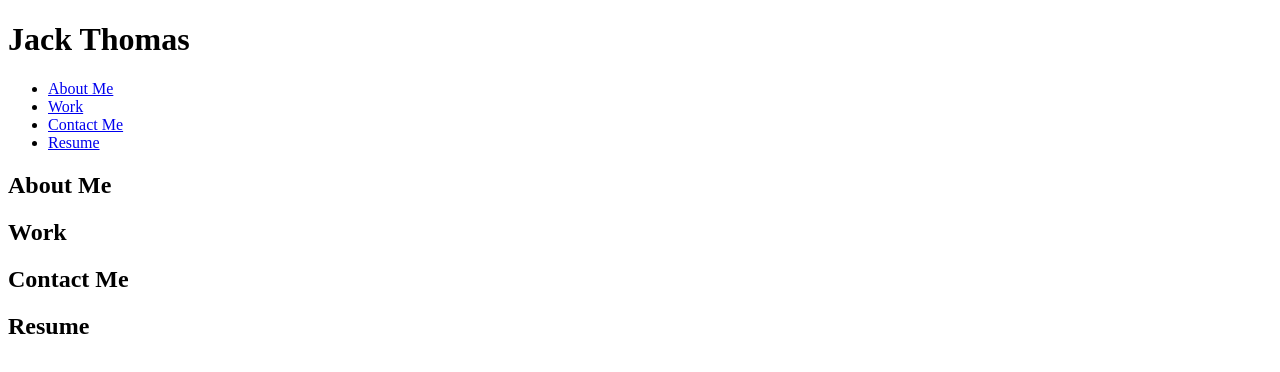
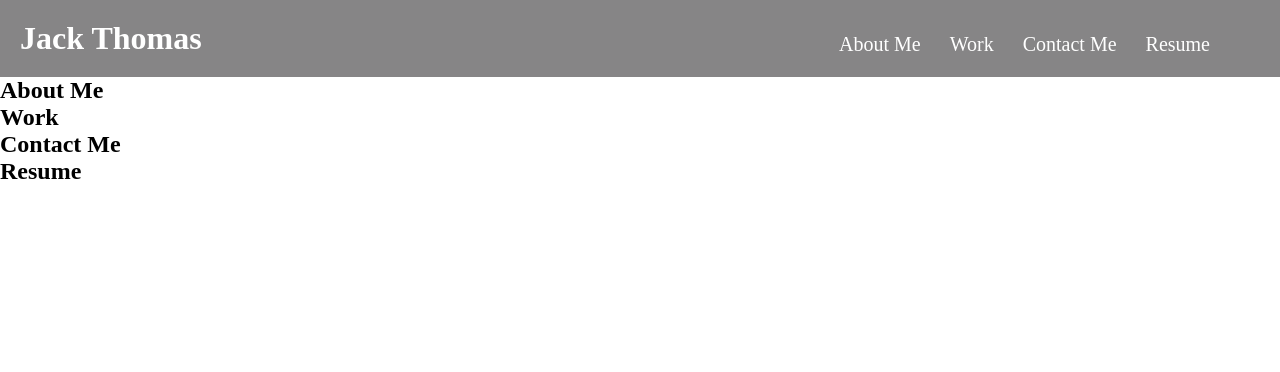
Before and after one commit to jthomas47/Professional-Portfolio, a plain HTML site: page index.html in a window 1280 px wide. Drawn offline with Linux system fonts and the light colour scheme.

Commit message:
added css and images to assets folder

```diff
--- a/assets/css/style.css
+++ b/assets/css/style.css
@@ -0,0 +1,38 @@
+* {
+    box-sizing: border-box;
+    padding: 0;
+    margin: 0;
+}
+
+header {
+    padding: 20px;
+    background-color: rgb(134, 133, 134);
+}
+
+header h1 {
+    display: inline-block;
+    color: white;
+}
+
+header nav {
+    padding-top: 13px;
+    float: right;
+    display: flex;
+    margin-right: 50px;
+
+}
+
+header nav ul {
+    list-style-type: none;
+}
+
+header nav ul li {
+    display: inline-block;
+    margin-left: 25px
+}
+
+a {
+    text-decoration: none;
+    color: white;
+    font-size: 20px;
+}
--- a/index.html
+++ b/index.html
@@ -1,7 +1,7 @@
 <!DOCTYPE html>
 <html>
     <head>
-        <title></title>
+        <title>Web Development Portfolio</title>
         <meta charset="UTF-8" />
         <link rel="stylesheet" type="text/css" href="./assets/css/style.css" />
     </head>
```
Also changed, not shown: assets/images/code-refactor.png (added), assets/images/placeholder.png (added).
